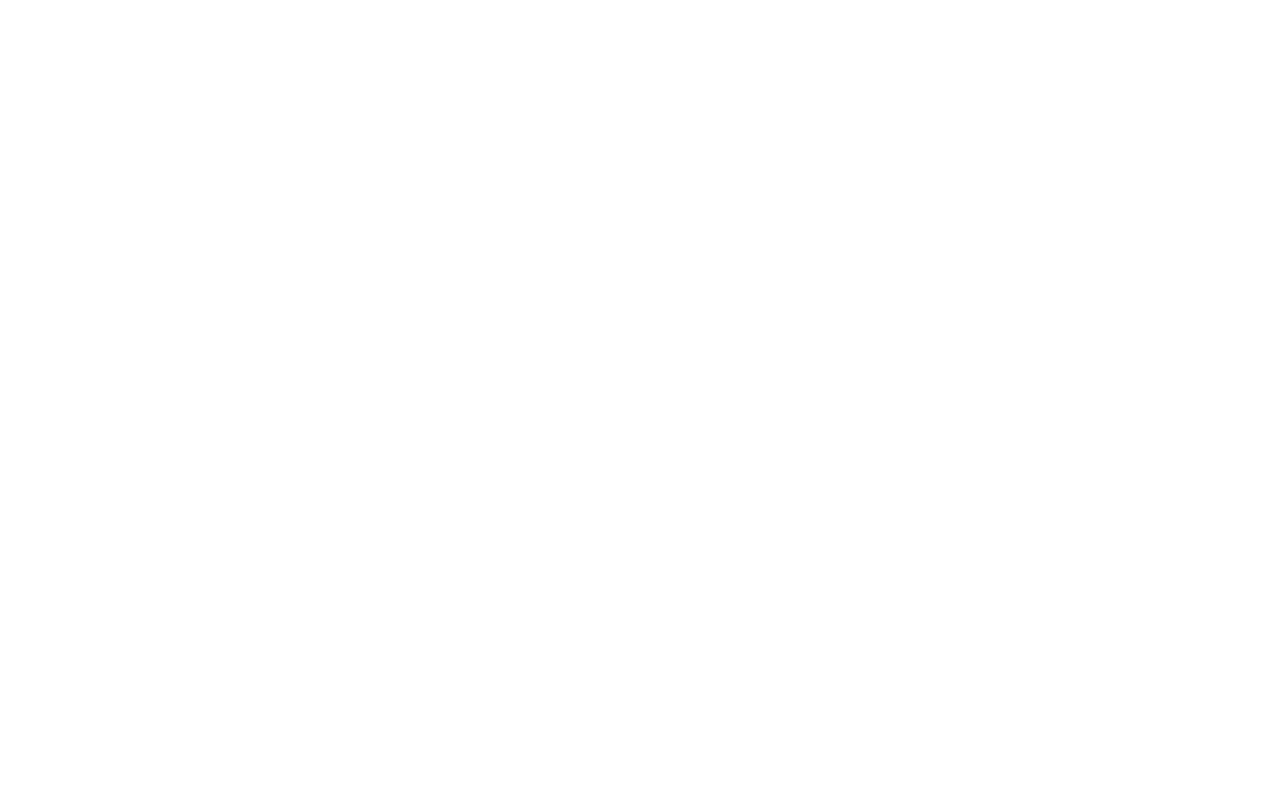
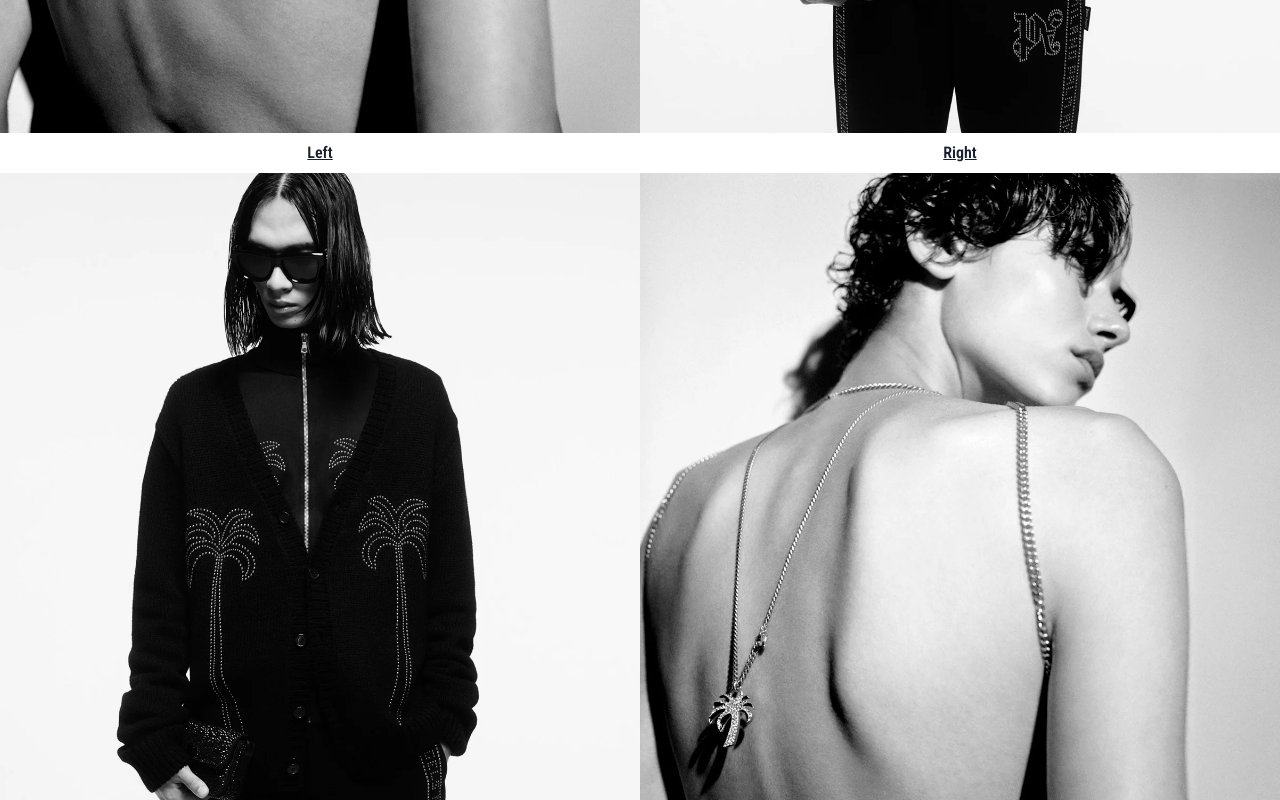
Before and after one commit to sm-saikat/kingandqueen, a React (Vite) app in the folder client/: page / in a window 1280 px wide. Shown: the part 1200-2000 px from the top of the page. Before the commit the page ends 800 px from the top, so only its background shows below. Built offline with nearby package versions, Linux system fonts and the light colour scheme.

Commit message:
feat: bannarCards components add.

```diff
--- a/client/src/App.jsx
+++ b/client/src/App.jsx
@@ -6,11 +6,12 @@
   Accordion,
   AccordionItem,
   DescriptionForAccordion,
+  BannarCards,
 } from "@/components/ui";
 
 function App() {
   return (
-    <div>
+    <div className="mb-8">
       <Notice
         noticeIcon="info"
         className="bg-red-500"
@@ -88,6 +89,22 @@
           </AccordionItem>
         </Accordion>
       </div>
+      <BannarCards
+        hrefLeft="/oneRout"
+        hrefRight="/twoRout"
+        leftTitle="Left"
+        srcLeft="./src/assets/img/1.webp"
+        srcRight="./src/assets/img/2.webp"
+        rightTitle="Right"
+      />
+      <BannarCards
+        hrefLeft="/oneRout"
+        hrefRight="/twoRout"
+        leftTitle="Left"
+        srcLeft="./src/assets/img/2.webp"
+        srcRight="./src/assets/img/1.webp"
+        rightTitle="Right"
+      />
     </div>
   );
 }
--- a/client/src/components/ui/BannarCards/index.jsx
+++ b/client/src/components/ui/BannarCards/index.jsx
@@ -1,7 +1,46 @@
 import React from "react";
+import { Link } from "@chakra-ui/react";
 
 const BannerCards = (props) => {
-  return <div></div>;
+  return (
+    <div className="flex">
+      {/* Left Banner Card */}
+      <div className="flex flex-col justify-center w-[50%] h-screen">
+        <Link href={props.hrefLeft} className="h-full">
+          <img
+            src={props.srcLeft}
+            alt={props.altLeft}
+            className="w-full h-full object-cover"
+            srcSet={props.altLeft}
+          />
+        </Link>
+        <Link
+          href={props.hrefLeft}
+          className="text-center p-2 font-semibold underline m-auto cursor-pointer hover:no-underline hover:text-gray-500"
+        >
+          {props.leftTitle}
+        </Link>
+      </div>
+
+      {/* Right Banner Card */}
+      <div className="flex flex-col justify-center w-[50%] h-screen">
+        <Link href={props.hrefRight} className="h-full">
+          <img
+            className="w-full h-full object-cover"
+            src={props.srcRight}
+            alt={props.altRight}
+            srcSet={props.altRight}
+          />
+        </Link>
+        <Link
+          href={props.hrefRight}
+          className="text-center p-2 font-semibold underline m-auto cursor-pointer hover:no-underline hover:text-gray-500"
+        >
+          {props.rightTitle}
+        </Link>
+      </div>
+    </div>
+  );
 };
 
 export default BannerCards;
--- a/client/src/components/ui/index.jsx
+++ b/client/src/components/ui/index.jsx
@@ -5,3 +5,4 @@
 export { default as Accordion } from "./Accordion";
 export { default as AccordionItem } from "./AccordionItem";
 export { default as DescriptionForAccordion } from "./DescriptionForAccordion";
+export { default as BannarCards } from "./BannarCards";
--- a/client/vite.config.js
+++ b/client/vite.config.js
@@ -1,13 +1,13 @@
-import { defineConfig } from 'vite'
-import react from '@vitejs/plugin-react'
-import path from 'path'
+import { defineConfig } from "vite";
+import react from "@vitejs/plugin-react";
+import path from "path";
 
 // https://vitejs.dev/config/
 export default defineConfig({
   plugins: [react()],
   resolve: {
     alias: {
-      '@': path.resolve(__dirname, "./src/"),
-    }
-  }
-})
+      "@": path.resolve(__dirname, "./src/"),
+    },
+  },
+});
```
Also changed, not shown: client/src/assets/img/1.webp (renamed from client/src/assets/image/7e2a4142-1d60-45bd-923d-15b17c135e53_palm-angels-r24-collection-hp-ld1.webp), client/src/assets/img/2.webp (renamed from client/src/assets/image/93afcdb0-0b23-4cc3-bda1-e4e7bebc2ec4_palm-angels-r24-collection-hp-ld2.webp).
